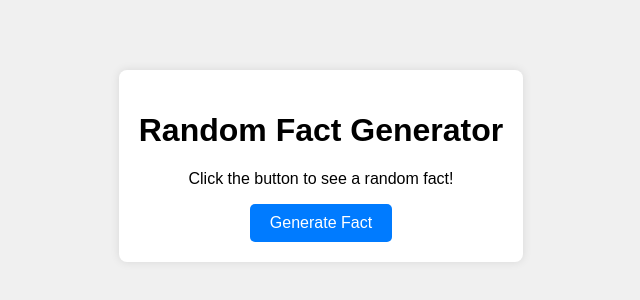
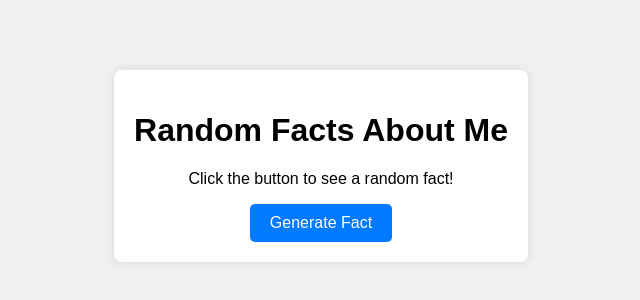
Before and after one commit to Monika803-ops/fun-facts, a plain HTML site: page index.html in a window 1280 px wide. Shown: the part 234-534 px from the top of the page, without its empty margins (319-959 px from the left). Drawn offline with Linux system fonts and the light colour scheme.

Commit message:
Update index.html

```diff
--- a/index.html
+++ b/index.html
@@ -3,12 +3,12 @@
 <head>
     <meta charset="UTF-8">
     <meta name="viewport" content="width=device-width, initial-scale=1.0">
-    <title>Random Fact About Me </title>
+    <title>Random Facts About Me </title>
     <link rel="stylesheet" href="style.css">
 </head>
 <body>
     <div class="container">
-        <h1>Random Fact Generator</h1>
+        <h1>Random Facts About Me</h1>
         <p id="fact">Click the button to see a random fact!</p>
         <button id="generateFact">Generate Fact</button>
     </div>
```
